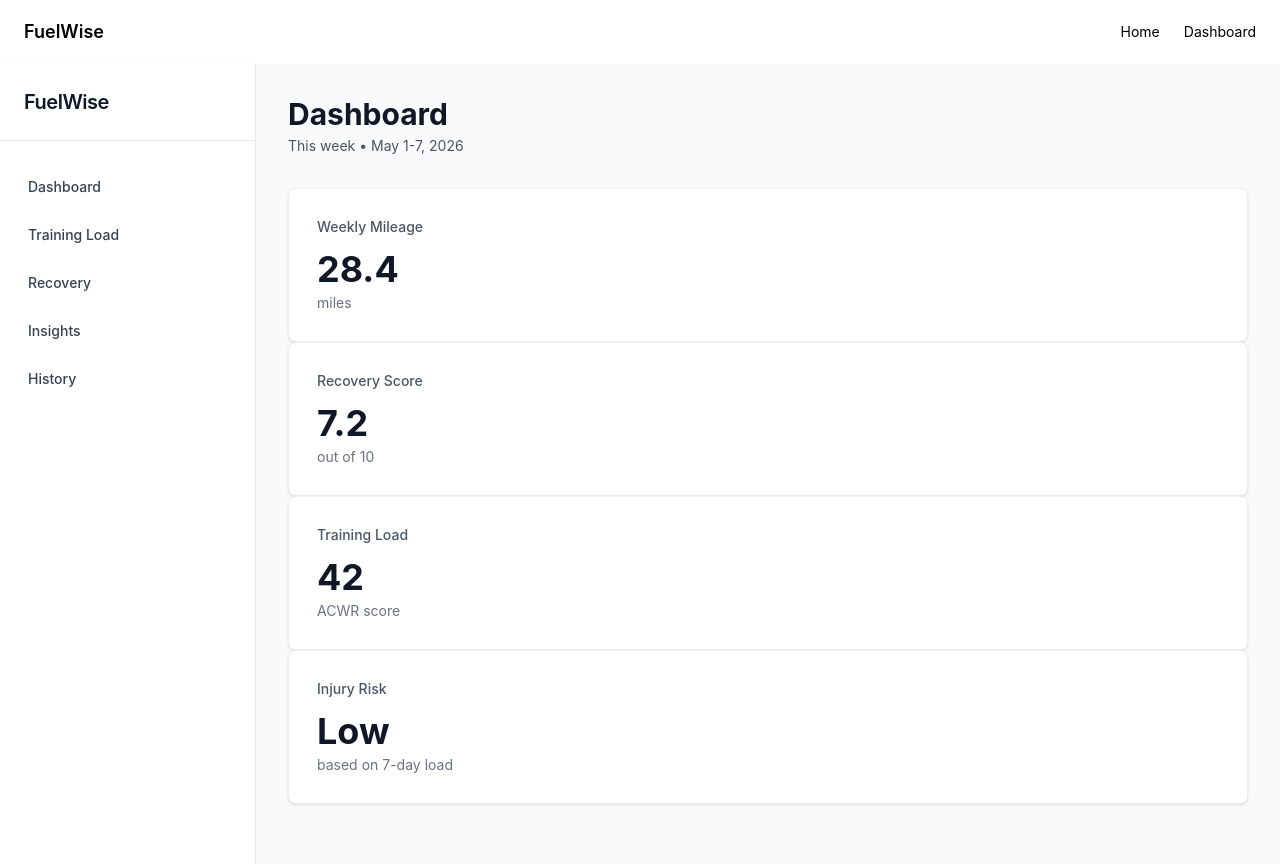
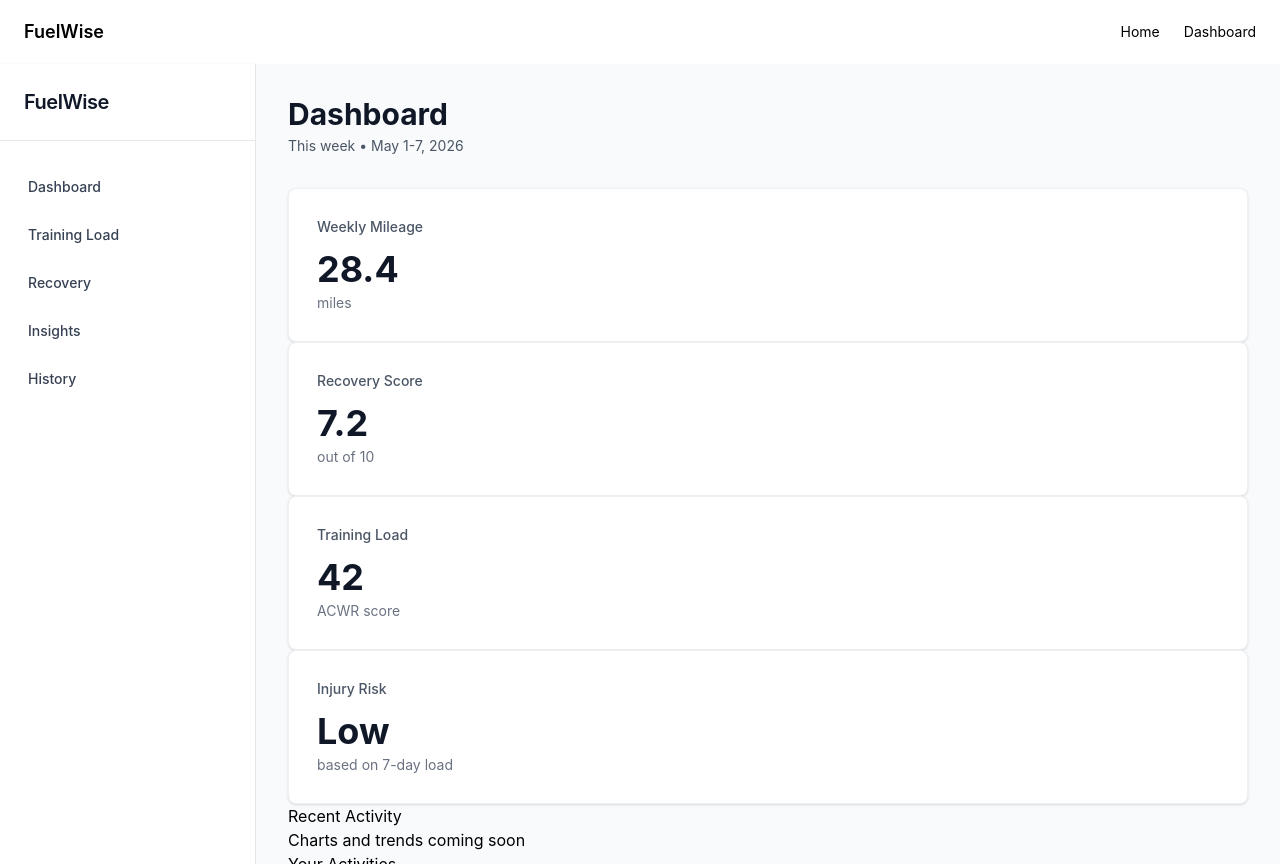
Before and after one commit to zstem001hz-droid/fuelwise-health, a React (Vite) app: page /dashboard in a window 1280 px wide. Built offline with nearby package versions, Linux system fonts and the light colour scheme.

Commit message:
feat(dashboard): add analytics/activity section structure

```diff
--- a/src/pages/DashboardPage.tsx
+++ b/src/pages/DashboardPage.tsx
@@ -1,9 +1,5 @@
-
-
 import Sidebar from "../components/Dashboard/Sidebar";
 import StatCard from "../components/Dashboard/StatCard";
-
-
 
 export default function DashboardPage() {
   return (
@@ -17,37 +13,39 @@ export default function DashboardPage() {
         <div className="mb-8">
           <h1 className="text-3xl font-bold text-gray-900">Dashboard</h1>
           <p className="mt-1 text-sm text-gray-600">
-             {/* hardcoded data for debugging, will replace*/}
+            {/* hardcoded data for debugging, will replace*/}
             This week • May 1-7, 2026
           </p>
         </div>
 
         {/* Stats grid */}
         <div className="">
-            {/* hardcoded data for debugging, will replace with dynamic data from backend later. */}
-          <StatCard
-            title="Weekly Mileage"
-            value="28.4"
-            subtitle="miles"
-          />
-          <StatCard
-            title="Recovery Score"
-            value="7.2"
-            subtitle="out of 10"
-          />
-          <StatCard
-            title="Training Load"
-            value="42"
-            subtitle="ACWR score"
-          />
+          {/* hardcoded data for debugging, will replace with dynamic data from backend later. */}
+          <StatCard title="Weekly Mileage" value="28.4" subtitle="miles" />
+          <StatCard title="Recovery Score" value="7.2" subtitle="out of 10" />
+          <StatCard title="Training Load" value="42" subtitle="ACWR score" />
           <StatCard
             title="Injury Risk"
             value="Low"
             subtitle="based on 7-day load"
           />
         </div>
-
-
+        {/* Analytics section */}
+        <div>
+          <h2>Recent Activity</h2>
+          <div>
+            <p>Charts and trends coming soon</p>
+          </div>
+        </div>
+        {/* Activity section */}
+        <div>
+          <h2>
+            Your Activities
+          </h2>
+          <div>
+            <p>Activity feed coming soon</p>
+          </div>
+        </div>
       </div>
     </div>
   );
```
